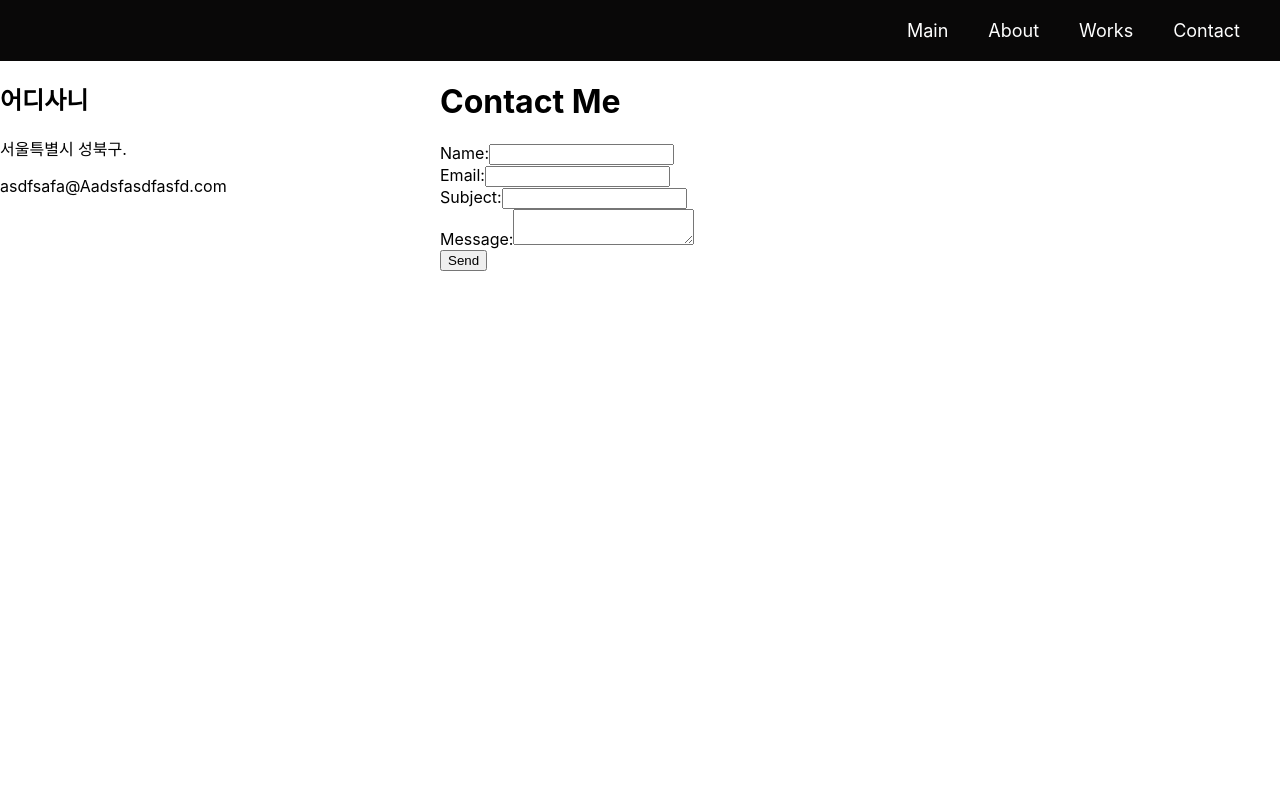
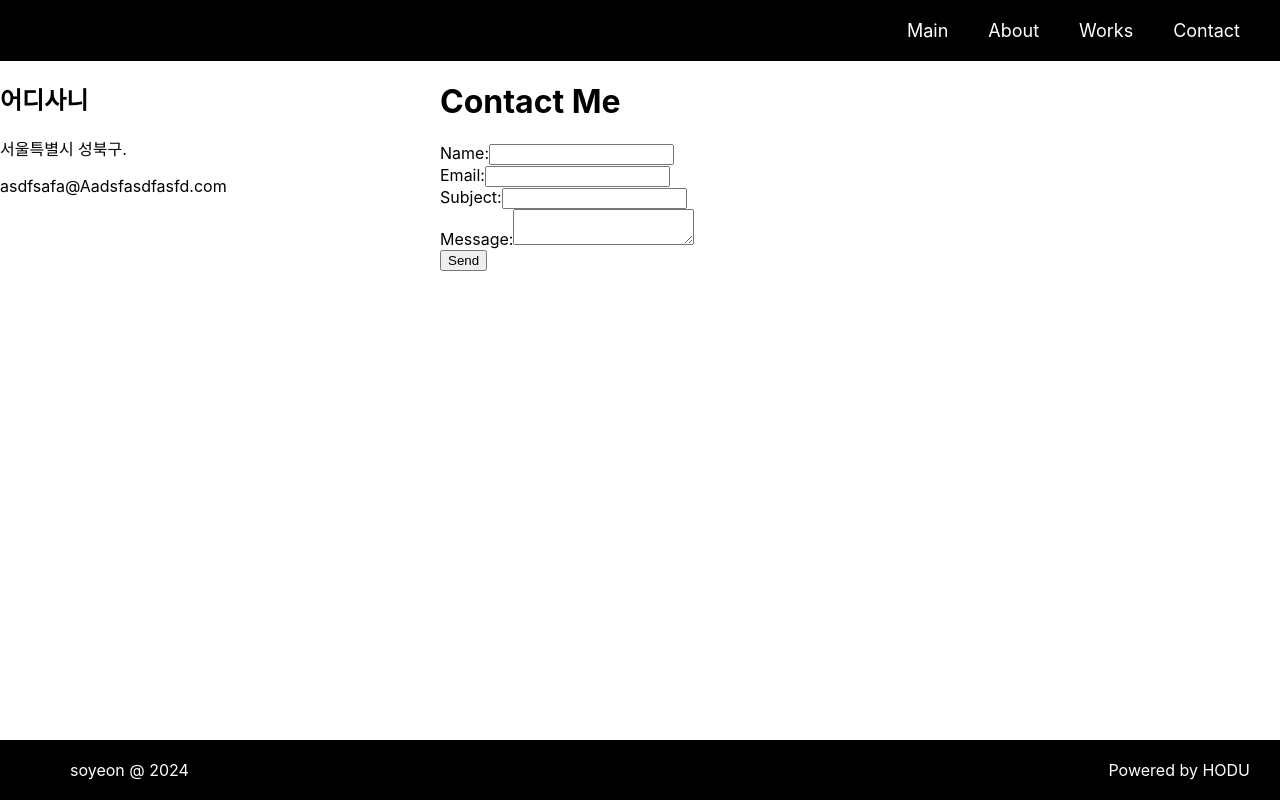
Before and after one commit to 9walnut/SY_Portfolio, a React (Create React App) app in the folder client/: page /contact in a window 1280 px wide. Built offline with nearby package versions, Linux system fonts and the light colour scheme.

Commit message:
✨ Add footer
add fotter component & css

```diff
--- a/client/src/App.tsx
+++ b/client/src/App.tsx
@@ -1,6 +1,7 @@
 import React from "react";
 import { BrowserRouter as Router, Routes, Route } from "react-router-dom";
 import Navbar from "./components/Navbar";
+import Footer from "./components/Footer";
 import HomePage from "./pages/HomePage";
 import AboutPage from "./pages/AboutPage";
 import WorksPage from "./pages/WorksPage";
@@ -16,6 +17,7 @@ const App: React.FC = () => {
         <Route path="/works" element={<WorksPage />} />
         <Route path="/contact" element={<ContactPage />} />
       </Routes>
+      <Footer />
     </Router>
   );
 };
--- /dev/null
+++ b/client/src/components/Footer.tsx
@@ -0,0 +1,29 @@
+import React from "react";
+import styled from "styled-components";
+
+const FooterContainer = styled.footer`
+  background-color: #000;
+  color: #fff;
+  padding: 20px;
+  position: fixed;
+  bottom: 0;
+  width: 100%;
+  display: flex;
+  justify-content: space-between;
+`;
+
+const FooterText = styled.div<{ align?: string }>`
+  text-align: ${(props) => props.align};
+  margin: 0 50px;
+`;
+
+const Footer: React.FC = () => {
+  return (
+    <FooterContainer>
+      <FooterText align="right">soyeon @ 2024</FooterText>
+      <FooterText align="left">Powered by HODU</FooterText>
+    </FooterContainer>
+  );
+};
+
+export default Footer;
--- a/client/src/components/Navbar.tsx
+++ b/client/src/components/Navbar.tsx
@@ -8,7 +8,7 @@ interface NavLinkProps {
 }
 
 const NavbarContainer = styled.nav`
-  background-color: #090808;
+  background-color: #000;
   padding: 20px;
   display: flex;
   justify-content: flex-end;
@@ -36,6 +36,7 @@ const ToggleMenu = styled.div<NavLinkProps>`
   top: 100%;
   right: 0;
   padding: 20px;
+  transition: all 0.3s ease;
   @media (min-width: 769px) {
     display: flex;
     position: static;
@@ -51,12 +52,14 @@ const NavLink = styled(Link)`
   text-decoration: none;
   margin: 10px 0;
   font-size: 18px;
+  transition: color 0.3s;
   @media (min-width: 769px) {
     margin: 0 20px;
   }
 
   &:hover {
     text-decoration: underline;
+    color: #555;
   }
 `;
 
@@ -66,7 +69,7 @@ const Navbar: React.FC = () => {
   useEffect(() => {
     const handleResize = () => {
       if (window.innerWidth > 768) {
-        setIsOpen(false); // 화면 너비가 768px 이상일 때는 메뉴를 닫은 상태로 유지합니다.
+        setIsOpen(false);
       }
     };
 
```
